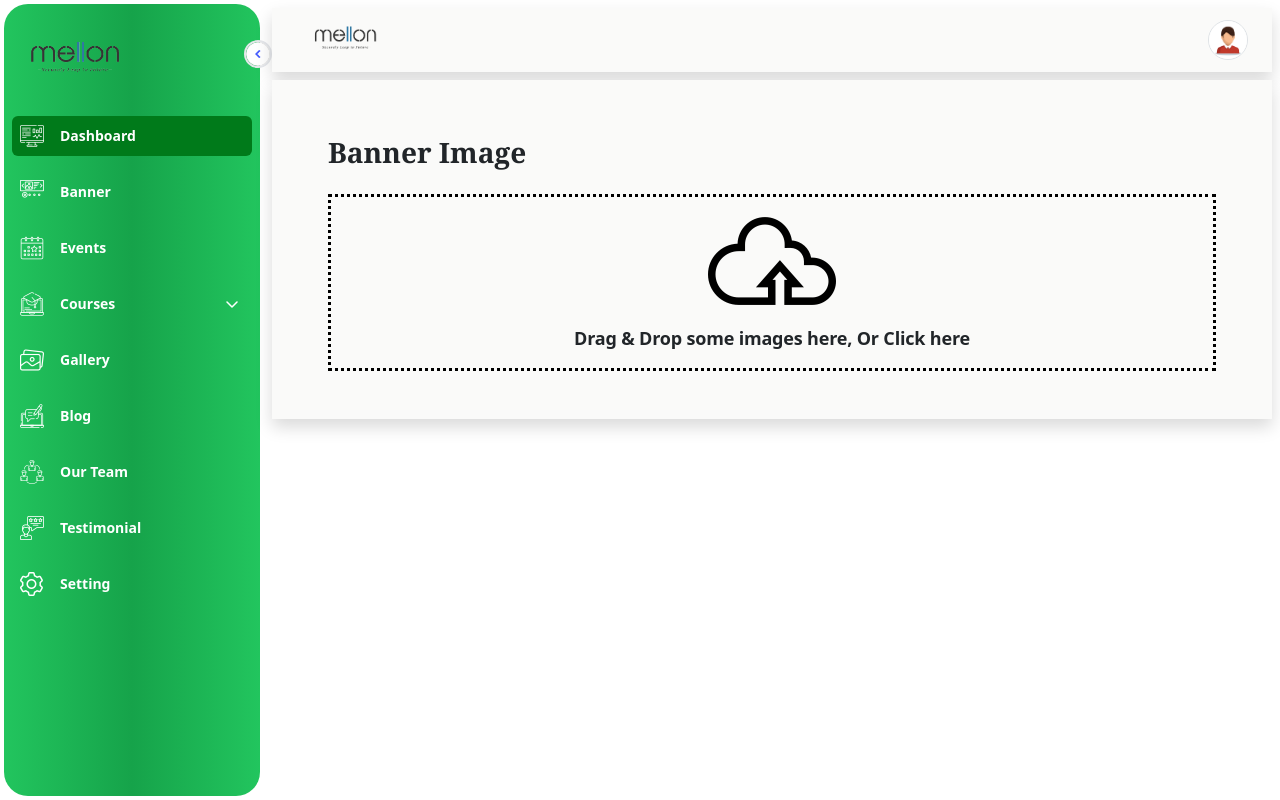
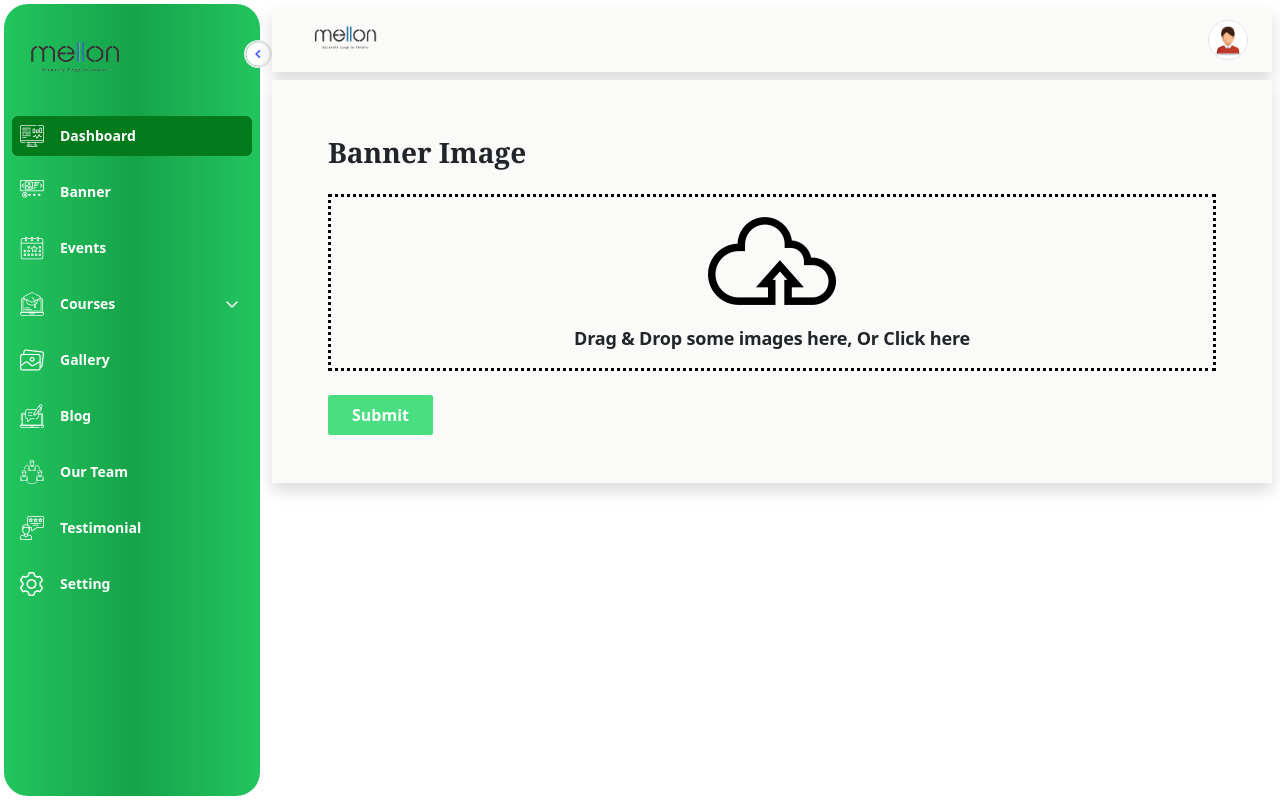
Before and after one commit to reejavijin2002/Educationsite, a React (Create React App) app: page /dashboard/baner in a window 1280 px wide. Built offline with nearby package versions, Linux system fonts and the light colour scheme.

Commit message:
while submitting the filename show in console

```diff
--- a/src/components/baneradding/Baneradding.jsx
+++ b/src/components/baneradding/Baneradding.jsx
@@ -22,10 +22,6 @@ const Baneradding = (Filename) => {
     const files = Array.from(e.target.files);
     const newImages = [...image, ...files];
 
-    // Upload new images first
-
-
-    // Update the state with new images
     setImage(newImages);
     await handleUploadImages(files);
   };
@@ -46,14 +42,13 @@ const Baneradding = (Filename) => {
       const filename = filenameList[index];
       console.log(message, "0987654321");
 
-      // Pass values to ImageDelete
+
       await ImageDelete(filename);
       console.log("Image deleted successfully!");
     } catch (error) {
       console.error("Error deleting image:", error);
     }
   };
-
   const handleDragOver = (e) => {
     e.preventDefault();
   };
@@ -86,7 +81,7 @@ const Baneradding = (Filename) => {
             uploadPromises.map((item) => item.promise)
         );
 
-        // Update state with the results
+
         const updatedUploadStatuses = [...uploadStatusList];
         const updatedMessages = [...messageList];
         const updatedFilenames = [...filenameList];
@@ -126,6 +121,9 @@ const Baneradding = (Filename) => {
   const handleDragEnter = (index) => {
     draggedOverperson.current = index;
   };
+  const submitHandler =()=>{
+    console.log(filenameList);
+  }
 
   return (
     <div className="bg-stone-50 sticky pb-5   top-0 p-2 mt-2   shadow border-slate-200z-30 w-full h-auto">
@@ -171,6 +169,7 @@ const Baneradding = (Filename) => {
           </>
         ))}
       </div>
+      <button className="p-2 bg-green-400 text-white ml-12 px-4 font-semibold mt-4 rounded-sm" onClick={submitHandler}> Submit</button>
     </div>
   );
 };
```
